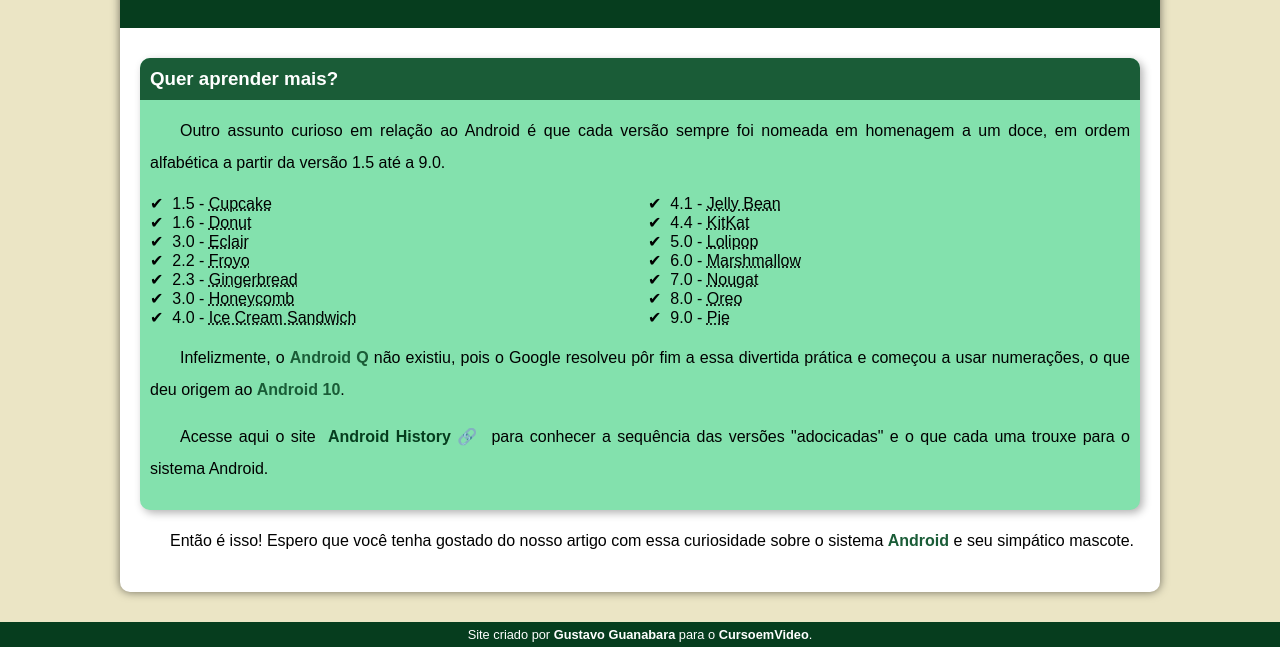
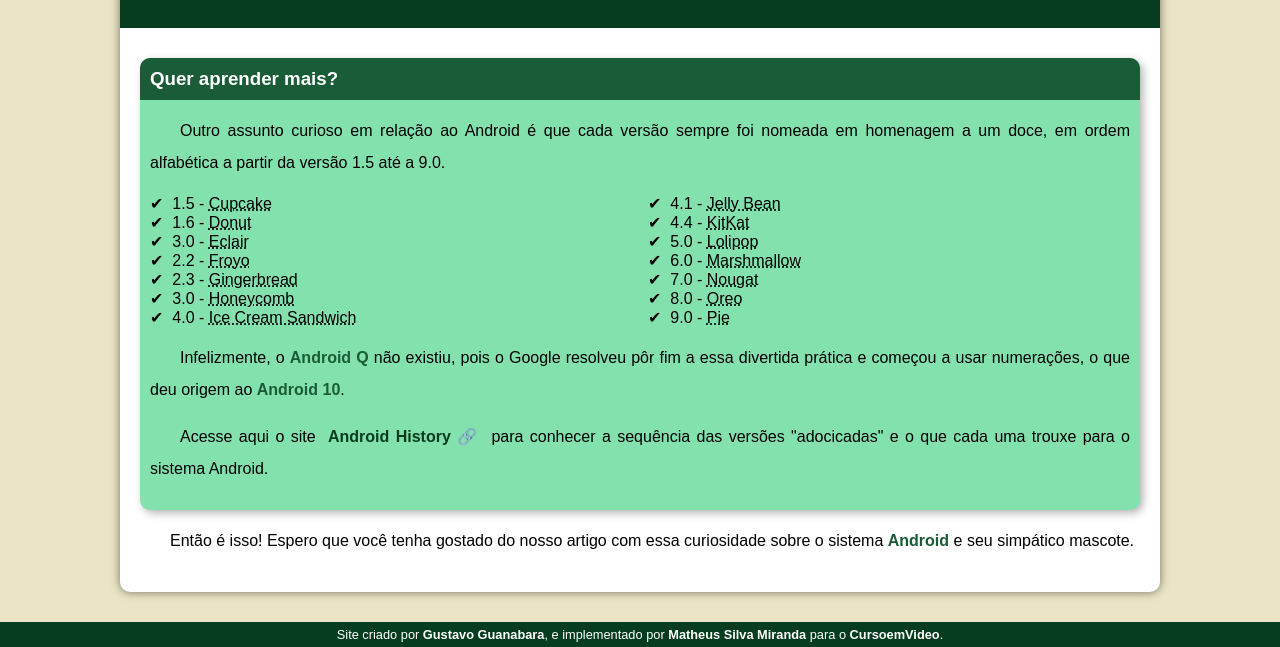
Before and after one commit to matheus-mirandabh/projeto-android, a plain HTML site: page index.html in a window 1280 px wide. Shown: the part 2401-3048 px from the top of the page. Drawn offline with Linux system fonts and the light colour scheme.

Commit message:
Update index.html

```diff
--- a/index.html
+++ b/index.html
@@ -103,7 +103,7 @@
     </main>
 
     <footer>
-        <p>Site criado por <a href="https://gustavoguanabara.github.io/" target="_blank">Gustavo Guanabara</a> para o <a href="https://www.youtube.com/@CursoemVideo" target="_blank">CursoemVideo</a>.</p>
+        <p>Site criado por <a href="https://gustavoguanabara.github.io/" target="_blank">Gustavo Guanabara</a>, e implementado por <a href="https://www.instagram.com/matheus567gg/" target="_blank">Matheus Silva Miranda</a> para o <a href="https://www.youtube.com/@CursoemVideo" target="_blank">CursoemVideo</a>.</p>
     </footer>
 
 </body>
```
